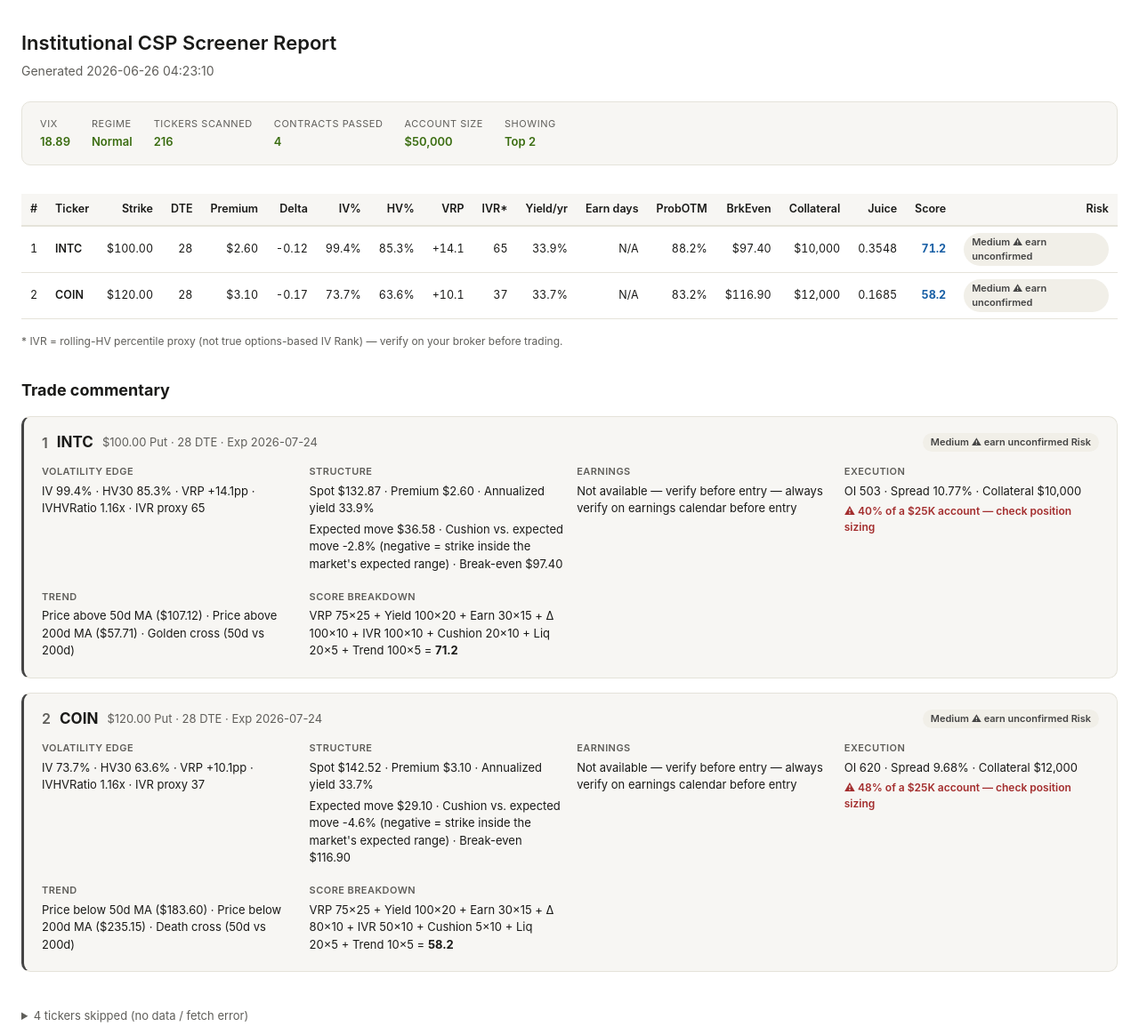
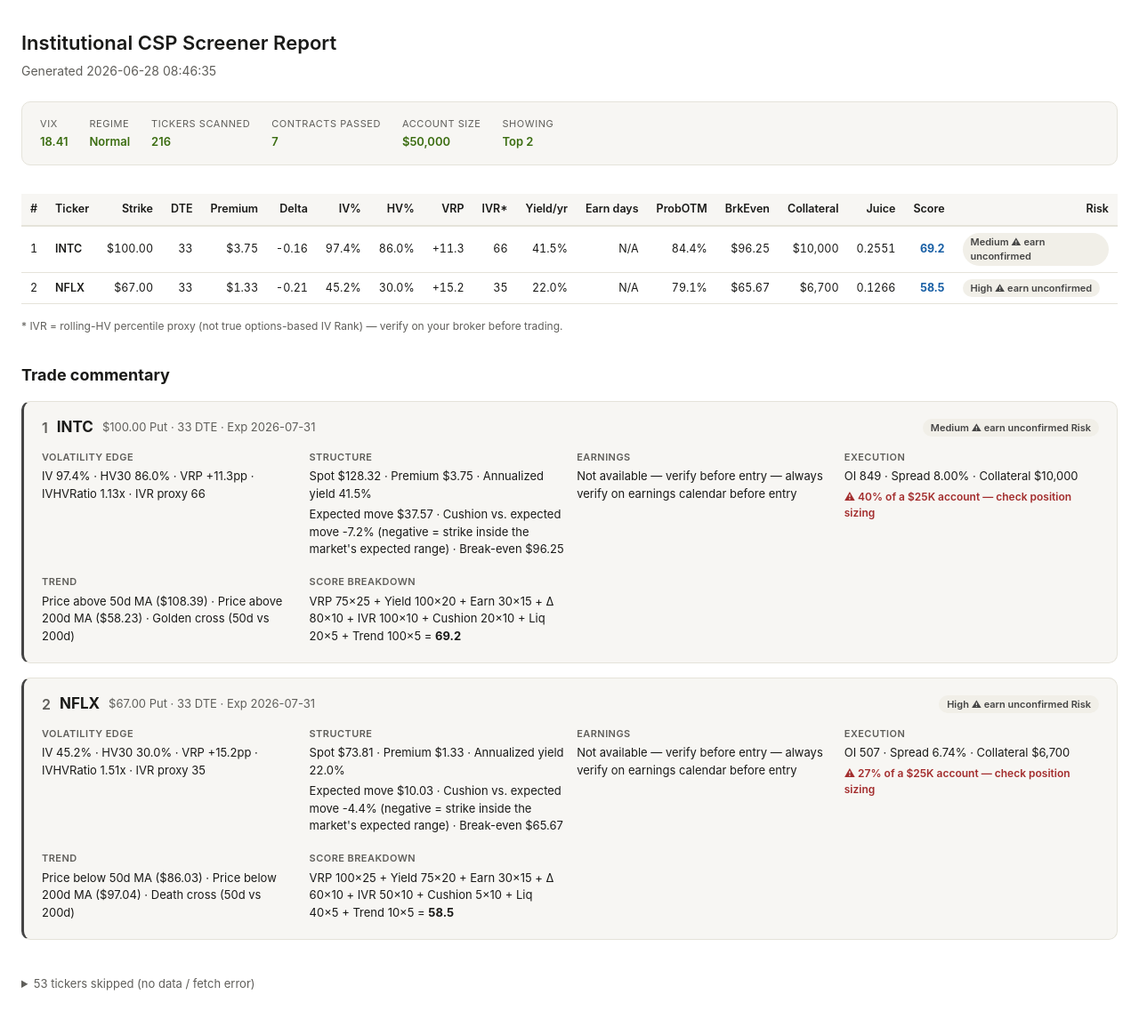
Before and after one commit to Bab-111/csp-screener, a plain HTML site: page index.html in a window 1280 px wide. Shown: the top 1164 px of the page at 89% size. Drawn offline with Linux system fonts and the light colour scheme.

Commit message:
deploy: 04a15c7561f9019c17f6092b631a1a8bcdc17af8

```diff
--- a/index.html
+++ b/index.html
@@ -3,7 +3,7 @@
 <head>
 <meta charset="UTF-8">
 <meta name="viewport" content="width=device-width, initial-scale=1.0">
-<title>CSP Screener Report — 2026-06-26 04:23:10</title>
+<title>CSP Screener Report — 2026-06-28 08:46:35</title>
 <style>
   :root {
     --bg: #ffffff; --bg2: #f7f6f3; --text: #1a1a18; --text2: #5f5e5a;
@@ -92,13 +92,13 @@
 <body>
 <div class="wrap">
   <h1>Institutional CSP Screener Report</h1>
-  <div class="subtitle">Generated 2026-06-26 04:23:10</div>
+  <div class="subtitle">Generated 2026-06-28 08:46:35</div>
 
   <div class="meta-bar regime-normal">
-    <div class="meta-item"><span class="meta-label">VIX</span><span class="meta-value">18.89</span></div>
+    <div class="meta-item"><span class="meta-label">VIX</span><span class="meta-value">18.41</span></div>
     <div class="meta-item"><span class="meta-label">Regime</span><span class="meta-value">Normal</span></div>
     <div class="meta-item"><span class="meta-label">Tickers scanned</span><span class="meta-value">216</span></div>
-    <div class="meta-item"><span class="meta-label">Contracts passed</span><span class="meta-value">4</span></div>
+    <div class="meta-item"><span class="meta-label">Contracts passed</span><span class="meta-value">7</span></div>
     <div class="meta-item"><span class="meta-label">Account size</span><span class="meta-value">$50,000</span></div>
     <div class="meta-item"><span class="meta-label">Showing</span><span class="meta-value">Top 2</span></div>
   </div>
@@ -110,41 +110,41 @@
           <td class="num">1</td>
           <td class="ticker">INTC</td>
           <td class="num">$100.00</td>
-          <td class="num">28</td>
-          <td class="num">$2.60</td>
-          <td class="num">-0.12</td>
-          <td class="num">99.4%</td>
-          <td class="num">85.3%</td>
-          <td class="num">+14.1</td>
-          <td class="num">65</td>
-          <td class="num">33.9%</td>
+          <td class="num">33</td>
+          <td class="num">$3.75</td>
+          <td class="num">-0.16</td>
+          <td class="num">97.4%</td>
+          <td class="num">86.0%</td>
+          <td class="num">+11.3</td>
+          <td class="num">66</td>
+          <td class="num">41.5%</td>
           <td class="num">N/A</td>
-          <td class="num">88.2%</td>
-          <td class="num">$97.40</td>
+          <td class="num">84.4%</td>
+          <td class="num">$96.25</td>
           <td class="num">$10,000</td>
-          <td class="num">0.3548</td>
-          <td class="num score">71.2</td>
+          <td class="num">0.2551</td>
+          <td class="num score">69.2</td>
           <td><span class="risk-pill" style="color:#444;background:#F1EFE8">Medium ⚠ earn unconfirmed</span></td>
         </tr>
         <tr>
           <td class="num">2</td>
-          <td class="ticker">COIN</td>
-          <td class="num">$120.00</td>
-          <td class="num">28</td>
-          <td class="num">$3.10</td>
-          <td class="num">-0.17</td>
-          <td class="num">73.7%</td>
-          <td class="num">63.6%</td>
-          <td class="num">+10.1</td>
-          <td class="num">37</td>
-          <td class="num">33.7%</td>
+          <td class="ticker">NFLX</td>
+          <td class="num">$67.00</td>
+          <td class="num">33</td>
+          <td class="num">$1.33</td>
+          <td class="num">-0.21</td>
+          <td class="num">45.2%</td>
+          <td class="num">30.0%</td>
+          <td class="num">+15.2</td>
+          <td class="num">35</td>
+          <td class="num">22.0%</td>
           <td class="num">N/A</td>
-          <td class="num">83.2%</td>
-          <td class="num">$116.90</td>
-          <td class="num">$12,000</td>
-          <td class="num">0.1685</td>
-          <td class="num score">58.2</td>
-          <td><span class="risk-pill" style="color:#444;background:#F1EFE8">Medium ⚠ earn unconfirmed</span></td>
+          <td class="num">79.1%</td>
+          <td class="num">$65.67</td>
+          <td class="num">$6,700</td>
+          <td class="num">0.1266</td>
+          <td class="num score">58.5</td>
+          <td><span class="risk-pill" style="color:#444;background:#F1EFE8">High ⚠ earn unconfirmed</span></td>
         </tr></tbody></table>
 
   <p style="color:var(--text2);font-size:12px;margin-top:-1.5rem">* IVR = rolling-HV percentile proxy (not true options-based IV Rank) — verify on your broker before trading.</p>
@@ -154,18 +154,18 @@
           <div class="card-header">
             <span class="card-rank">1</span>
             <span class="card-ticker">INTC</span>
-            <span class="card-detail">$100.00 Put · 28 DTE · Exp 2026-07-24</span>
+            <span class="card-detail">$100.00 Put · 33 DTE · Exp 2026-07-31</span>
             <span class="risk-pill" style="color:#444;background:#F1EFE8">Medium ⚠ earn unconfirmed Risk</span>
           </div>
           <div class="card-grid">
             <div class="card-section">
               <h4>Volatility edge</h4>
-              <p>IV 99.4% · HV30 85.3% · VRP +14.1pp · IVHVRatio 1.16x · IVR proxy 65</p>
+              <p>IV 97.4% · HV30 86.0% · VRP +11.3pp · IVHVRatio 1.13x · IVR proxy 66</p>
             </div>
             <div class="card-section">
               <h4>Structure</h4>
-              <p>Spot $132.87 · Premium $2.60 · Annualized yield 33.9%</p>
-              <p>Expected move $36.58 · Cushion vs. expected move -2.8% (negative = strike inside the market's expected range) · Break-even $97.40</p>
+              <p>Spot $128.32 · Premium $3.75 · Annualized yield 41.5%</p>
+              <p>Expected move $37.57 · Cushion vs. expected move -7.2% (negative = strike inside the market's expected range) · Break-even $96.25</p>
             </div>
             <div class="card-section">
               <h4>Earnings</h4>
@@ -173,35 +173,35 @@
             </div>
             <div class="card-section">
               <h4>Execution</h4>
-              <p>OI 503 · Spread 10.77% · Collateral $10,000</p>
+              <p>OI 849 · Spread 8.00% · Collateral $10,000</p>
               <div class="warn">⚠ 40% of a $25K account — check position sizing</div>
             </div>
             <div class="card-section">
               <h4>Trend</h4>
-              <p>Price above 50d MA ($107.12) · Price above 200d MA ($57.71) · Golden cross (50d vs 200d)</p>
+              <p>Price above 50d MA ($108.39) · Price above 200d MA ($58.23) · Golden cross (50d vs 200d)</p>
             </div>
             <div class="card-section">
               <h4>Score breakdown</h4>
-              <p>VRP 75×25 + Yield 100×20 + Earn 30×15 + Δ 100×10 + IVR 100×10 + Cushion 20×10 + Liq 20×5 + Trend 100×5 = <b>71.2</b></p>
+              <p>VRP 75×25 + Yield 100×20 + Earn 30×15 + Δ 80×10 + IVR 100×10 + Cushion 20×10 + Liq 20×5 + Trend 100×5 = <b>69.2</b></p>
             </div>
           </div>
         </div>
         <div class="card" style="border-left: 3px solid #444">
           <div class="card-header">
             <span class="card-rank">2</span>
-            <span class="card-ticker">COIN</span>
-            <span class="card-detail">$120.00 Put · 28 DTE · Exp 2026-07-24</span>
-            <span class="risk-pill" style="color:#444;background:#F1EFE8">Medium ⚠ earn unconfirmed Risk</span>
+            <span class="card-ticker">NFLX</span>
+            <span class="card-detail">$67.00 Put · 33 DTE · Exp 2026-07-31</span>
+            <span class="risk-pill" style="color:#444;background:#F1EFE8">High ⚠ earn unconfirmed Risk</span>
           </div>
           <div class="card-grid">
             <div class="card-section">
               <h4>Volatility edge</h4>
-              <p>IV 73.7% · HV30 63.6% · VRP +10.1pp · IVHVRatio 1.16x · IVR proxy 37</p>
+              <p>IV 45.2% · HV30 30.0% · VRP +15.2pp · IVHVRatio 1.51x · IVR proxy 35</p>
             </div>
             <div class="card-section">
               <h4>Structure</h4>
-              <p>Spot $142.52 · Premium $3.10 · Annualized yield 33.7%</p>
-              <p>Expected move $29.10 · Cushion vs. expected move -4.6% (negative = strike inside the market's expected range) · Break-even $116.90</p>
+              <p>Spot $73.81 · Premium $1.33 · Annualized yield 22.0%</p>
+              <p>Expected move $10.03 · Cushion vs. expected move -4.4% (negative = strike inside the market's expected range) · Break-even $65.67</p>
             </div>
             <div class="card-section">
               <h4>Earnings</h4>
@@ -209,24 +209,24 @@
             </div>
             <div class="card-section">
               <h4>Execution</h4>
-              <p>OI 620 · Spread 9.68% · Collateral $12,000</p>
-              <div class="warn">⚠ 48% of a $25K account — check position sizing</div>
+              <p>OI 507 · Spread 6.74% · Collateral $6,700</p>
+              <div class="warn">⚠ 27% of a $25K account — check position sizing</div>
             </div>
             <div class="card-section">
               <h4>Trend</h4>
-              <p>Price below 50d MA ($183.60) · Price below 200d MA ($235.15) · Death cross (50d vs 200d)</p>
+              <p>Price below 50d MA ($86.03) · Price below 200d MA ($97.04) · Death cross (50d vs 200d)</p>
             </div>
             <div class="card-section">
               <h4>Score breakdown</h4>
-              <p>VRP 75×25 + Yield 100×20 + Earn 30×15 + Δ 80×10 + IVR 50×10 + Cushion 5×10 + Liq 20×5 + Trend 10×5 = <b>58.2</b></p>
+              <p>VRP 100×25 + Yield 75×20 + Earn 30×15 + Δ 60×10 + IVR 50×10 + Cushion 5×10 + Liq 40×5 + Trend 10×5 = <b>58.5</b></p>
             </div>
           </div>
         </div>
 
 
         <details class="errors">
-          <summary>4 tickers skipped (no data / fetch error)</summary>
-          <ul><li><code>SQ</code> — insufficient price history</li><li><code>WBA</code> — insufficient price history</li><li><code>PXD</code> — insufficient price history</li><li><code>ANSS</code> — insufficient price history</li></ul>
+          <summary>53 tickers skipped (no data / fetch error)</summary>
+          <ul><li><code>KLAC</code> — no expiry found in 21–45 DTE window</li><li><code>SQ</code> — insufficient price history</li><li><code>TFC</code> — no expiry found in 21–45 DTE window</li><li><code>ELV</code> — no expiry found in 21–45 DTE window</li><li><code>WBA</code> — insufficient price history</li><li><code>CB</code> — no expiry found in 21–45 DTE window</li><li><code>MET</code> — no expiry found in 21–45 DTE window</li><li><code>PRU</code> — no expiry found in 21–45 DTE window</li><li><code>ALL</code> — no expiry found in 21–45 DTE window</li><li><code>AFL</code> — empty puts chain</li><li><code>EW</code> — no expiry found in 21–45 DTE window</li><li><code>SYK</code> — no expiry found in 21–45 DTE window</li><li><code>ZBH</code> — no expiry found in 21–45 DTE window</li><li><code>BDX</code> — no expiry found in 21–45 DTE window</li><li><code>HCA</code> — no expiry found in 21–45 DTE window</li><li><code>YUM</code> — no expiry found in 21–45 DTE window</li><li><code>DPZ</code> — no expiry found in 21–45 DTE window</li><li><code>KEYS</code> — no expiry found in 21–45 DTE window</li><li><code>SYY</code> — no expiry found in 21–45 DTE window</li><li><code>ENTG</code> — no expiry found in 21–45 DTE window</li></ul>
         </details>
 
   <div class="footer">
```
